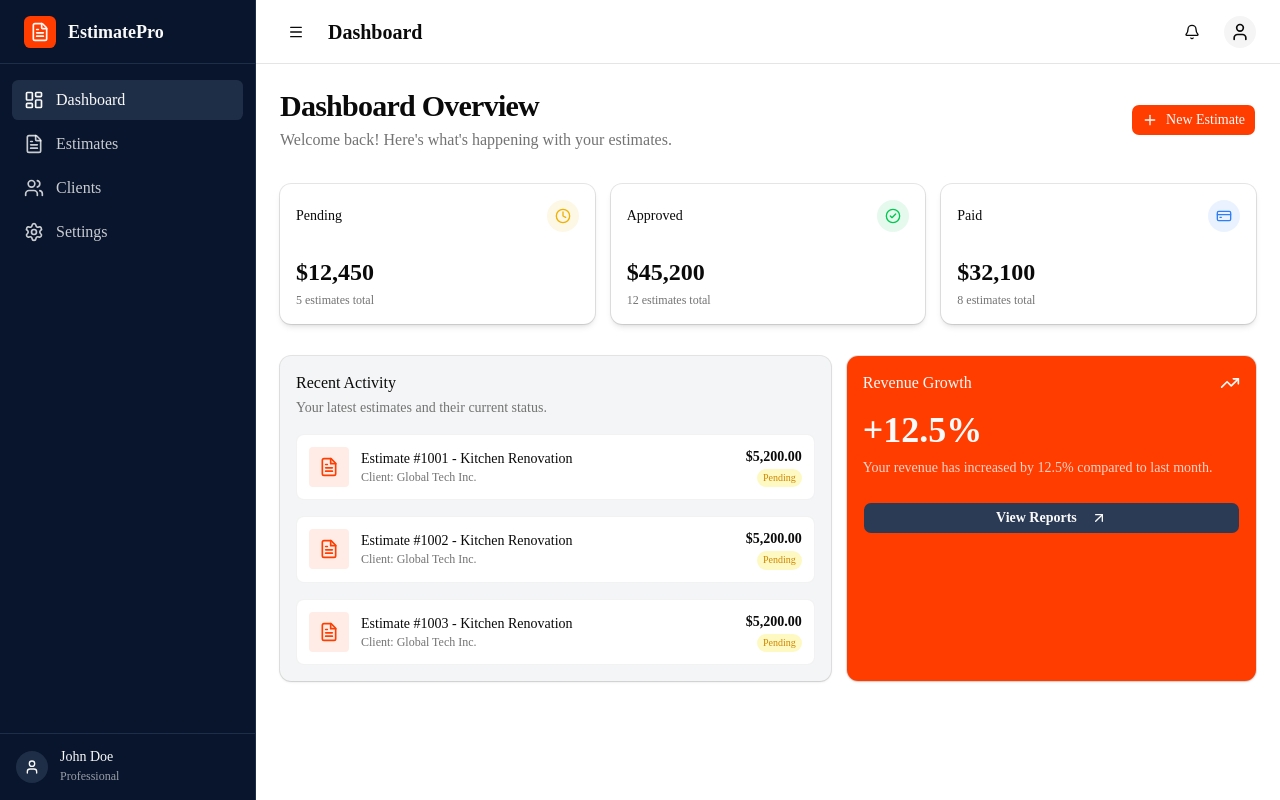
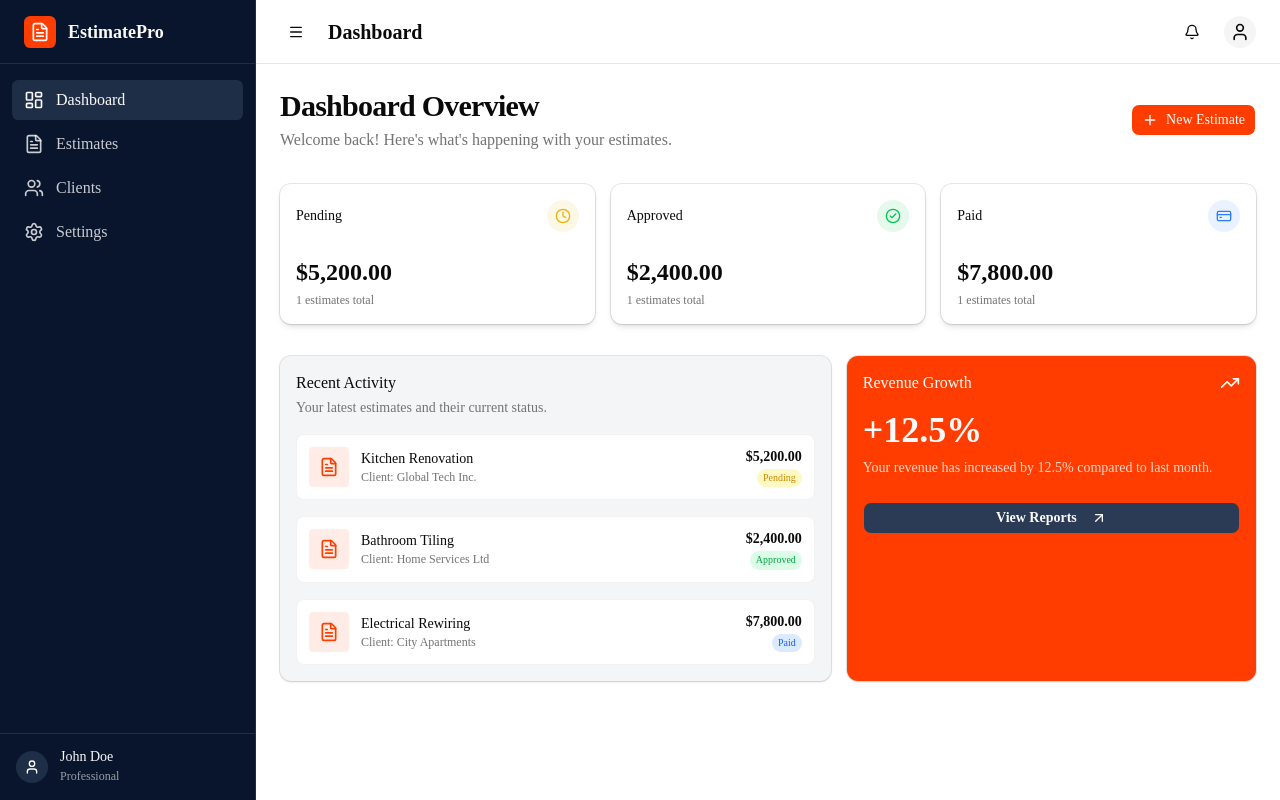
Before and after one commit to vic-fmr/gerador-orcamento-front, a Next.js app: page / in a window 1280 px wide. Built offline with nearby package versions, Linux system fonts and the light colour scheme.

Commit message:
feat(store): Implement Zustand store for estimates and integrate with Dashboard

```diff
--- a/conductor/tracks/mvp_core_20260516/plan.md
+++ b/conductor/tracks/mvp_core_20260516/plan.md
@@ -4,7 +4,7 @@
 - [x] Task: Initialize Next.js project with TypeScript, Tailwind, and Shadcn UI (7ff06e8)
 - [x] Task: Set up core layouts (sidebar/navbar) with a "Modern & Vibrant" feel (Slate & Safety Orange) (c6d5475)
 - [x] Task: Implement Dashboard Home with summary cards (Pending, Approved, Paid) (2fa3ebe)
-- [ ] Task: Create a mock API/Store using Zustand to hold initial estimate data
+- [~] Task: Create a mock API/Store using Zustand to hold initial estimate data
 - [ ] Task: Conductor - User Manual Verification 'Phase 1: Project Scaffolding & Dashboard Shell' (Protocol in workflow.md)
 
 ## Phase 2: Estimate Creation Workflow
--- a/src/app/page.tsx
+++ b/src/app/page.tsx
@@ -1,3 +1,6 @@
+'use client'
+
+import React from 'react'
 import Link from 'next/link'
 import {
   Plus,
@@ -5,7 +8,8 @@ import {
   CheckCircle2,
   CreditCard,
   ArrowUpRight,
-  TrendingUp
+  TrendingUp,
+  FileText as LucideFileText
 } from 'lucide-react'
 import {
   Card,
@@ -15,35 +19,39 @@ import {
   CardDescription
 } from '@/components/ui/card'
 import { Button } from '@/components/ui/button'
+import { useEstimateStore } from '@/store/useEstimateStore'
+
+export default function Home() {
+  const { estimates, getStats } = useEstimateStore()
+  const statsData = getStats()
 
   const stats = [
     {
       name: 'Pending',
-    value: '$12,450',
-    count: 5,
+      value: new Intl.NumberFormat('en-US', { style: 'currency', currency: 'USD' }).format(statsData.pending.value),
+      count: statsData.pending.count,
       icon: Clock,
       color: 'text-yellow-500',
       bg: 'bg-yellow-500/10'
     },
     {
       name: 'Approved',
-    value: '$45,200',
-    count: 12,
+      value: new Intl.NumberFormat('en-US', { style: 'currency', currency: 'USD' }).format(statsData.approved.value),
+      count: statsData.approved.count,
       icon: CheckCircle2,
       color: 'text-green-500',
       bg: 'bg-green-500/10'
     },
     {
       name: 'Paid',
-    value: '$32,100',
-    count: 8,
+      value: new Intl.NumberFormat('en-US', { style: 'currency', currency: 'USD' }).format(statsData.paid.value),
+      count: statsData.paid.count,
       icon: CreditCard,
       color: 'text-blue-500',
       bg: 'bg-blue-500/10'
     },
   ]
 
-export default function Home() {
   return (
     <div className="space-y-8">
       {/* Header Section */}
@@ -93,23 +101,37 @@ export default function Home() {
           </CardHeader>
           <CardContent>
              <div className="space-y-4">
-                {[1, 2, 3].map((i) => (
-                  <div key={i} className="flex items-center justify-between p-3 bg-card rounded-lg border border-border/50">
+                {estimates.slice(0, 5).map((estimate) => (
+                  <div key={estimate.id} className="flex items-center justify-between p-3 bg-card rounded-lg border border-border/50">
                     <div className="flex items-center gap-3">
                       <div className="w-10 h-10 rounded bg-primary/10 flex items-center justify-center">
-                        <FileText className="w-5 h-5 text-primary" />
+                        <LucideFileText className="w-5 h-5 text-primary" />
                       </div>
                       <div>
-                        <p className="font-medium text-sm">Estimate #100{i} - Kitchen Renovation</p>
-                        <p className="text-xs text-muted-foreground">Client: Global Tech Inc.</p>
+                        <p className="font-medium text-sm">{estimate.title}</p>
+                        <p className="text-xs text-muted-foreground">Client: {estimate.client}</p>
                       </div>
                     </div>
                     <div className="text-right">
-                       <p className="text-sm font-semibold">$5,200.00</p>
-                       <p className="text-[10px] text-yellow-600 font-medium bg-yellow-100 px-1.5 py-0.5 rounded-full inline-block">Pending</p>
+                       <p className="text-sm font-semibold">
+                         {new Intl.NumberFormat('en-US', { style: 'currency', currency: 'USD' }).format(estimate.amount)}
+                       </p>
+                       <p className={cn(
+                         "text-[10px] font-medium px-1.5 py-0.5 rounded-full inline-block capitalize",
+                         estimate.status === 'pending' && "text-yellow-600 bg-yellow-100",
+                         estimate.status === 'approved' && "text-green-600 bg-green-100",
+                         estimate.status === 'paid' && "text-blue-600 bg-blue-100"
+                       )}>
+                         {estimate.status}
+                       </p>
                     </div>
                   </div>
                 ))}
+                {estimates.length === 0 && (
+                  <div className="text-center py-8 text-muted-foreground">
+                    No estimates found. Create your first one!
+                  </div>
+                )}
              </div>
           </CardContent>
         </Card>
@@ -137,25 +159,6 @@ export default function Home() {
   )
 }
 
-function FileText(props: any) {
-  return (
-    <svg
-      {...props}
-      xmlns="http://www.w3.org/2000/svg"
-      width="24"
-      height="24"
-      viewBox="0 0 24 24"
-      fill="none"
-      stroke="currentColor"
-      strokeWidth="2"
-      strokeLinecap="round"
-      strokeLinejoin="round"
-    >
-      <path d="M14.5 2H6a2 2 0 0 0-2 2v16a2 2 0 0 0 2 2h12a2 2 0 0 0 2-2V7.5L14.5 2z" />
-      <polyline points="14 2 14 8 20 8" />
-      <line x1="16" y1="13" x2="8" y2="13" />
-      <line x1="16" y1="17" x2="8" y2="17" />
-      <line x1="10" y1="9" x2="8" y2="9" />
-    </svg>
-  )
+function cn(...inputs: any[]) {
+  return inputs.filter(Boolean).join(' ')
 }
--- /dev/null
+++ b/src/store/useEstimateStore.ts
@@ -0,0 +1,85 @@
+import { create } from 'zustand'
+
+export type EstimateStatus = 'pending' | 'approved' | 'paid'
+
+export interface Estimate {
+  id: string
+  title: string
+  client: string
+  amount: number
+  status: EstimateStatus
+  date: string
+}
+
+interface EstimateState {
+  estimates: Estimate[]
+  addEstimate: (estimate: Estimate) => void
+  updateEstimate: (id: string, updates: Partial<Estimate>) => void
+  removeEstimate: (id: string) => void
+  getStats: () => {
+    pending: { value: number; count: number }
+    approved: { value: number; count: number }
+    paid: { value: number; count: number }
+  }
+}
+
+export const useEstimateStore = create<EstimateState>((set, get) => ({
+  estimates: [
+    {
+      id: '1',
+      title: 'Kitchen Renovation',
+      client: 'Global Tech Inc.',
+      amount: 5200,
+      status: 'pending',
+      date: new Date().toISOString(),
+    },
+    {
+      id: '2',
+      title: 'Bathroom Tiling',
+      client: 'Home Services Ltd',
+      amount: 2400,
+      status: 'approved',
+      date: new Date().toISOString(),
+    },
+    {
+      id: '3',
+      title: 'Electrical Rewiring',
+      client: 'City Apartments',
+      amount: 7800,
+      status: 'paid',
+      date: new Date().toISOString(),
+    }
+  ],
+  addEstimate: (estimate) => set((state) => ({
+    estimates: [estimate, ...state.estimates]
+  })),
+  updateEstimate: (id, updates) => set((state) => ({
+    estimates: state.estimates.map((e) => e.id === id ? { ...e, ...updates } : e)
+  })),
+  removeEstimate: (id) => set((state) => ({
+    estimates: state.estimates.filter((e) => e.id !== id)
+  })),
+  getStats: () => {
+    const { estimates } = get()
+    return estimates.reduce(
+      (acc, curr) => {
+        if (curr.status === 'pending') {
+          acc.pending.value += curr.amount
+          acc.pending.count += 1
+        } else if (curr.status === 'approved') {
+          acc.approved.value += curr.amount
+          acc.approved.count += 1
+        } else if (curr.status === 'paid') {
+          acc.paid.value += curr.amount
+          acc.paid.count += 1
+        }
+        return acc
+      },
+      {
+        pending: { value: 0, count: 0 },
+        approved: { value: 0, count: 0 },
+        paid: { value: 0, count: 0 },
+      }
+    )
+  },
+}))
```
Also changed, not shown: 1 other file (tests, documents, lock files or other folders). Lines whose indentation alone changed are shown as unchanged.
